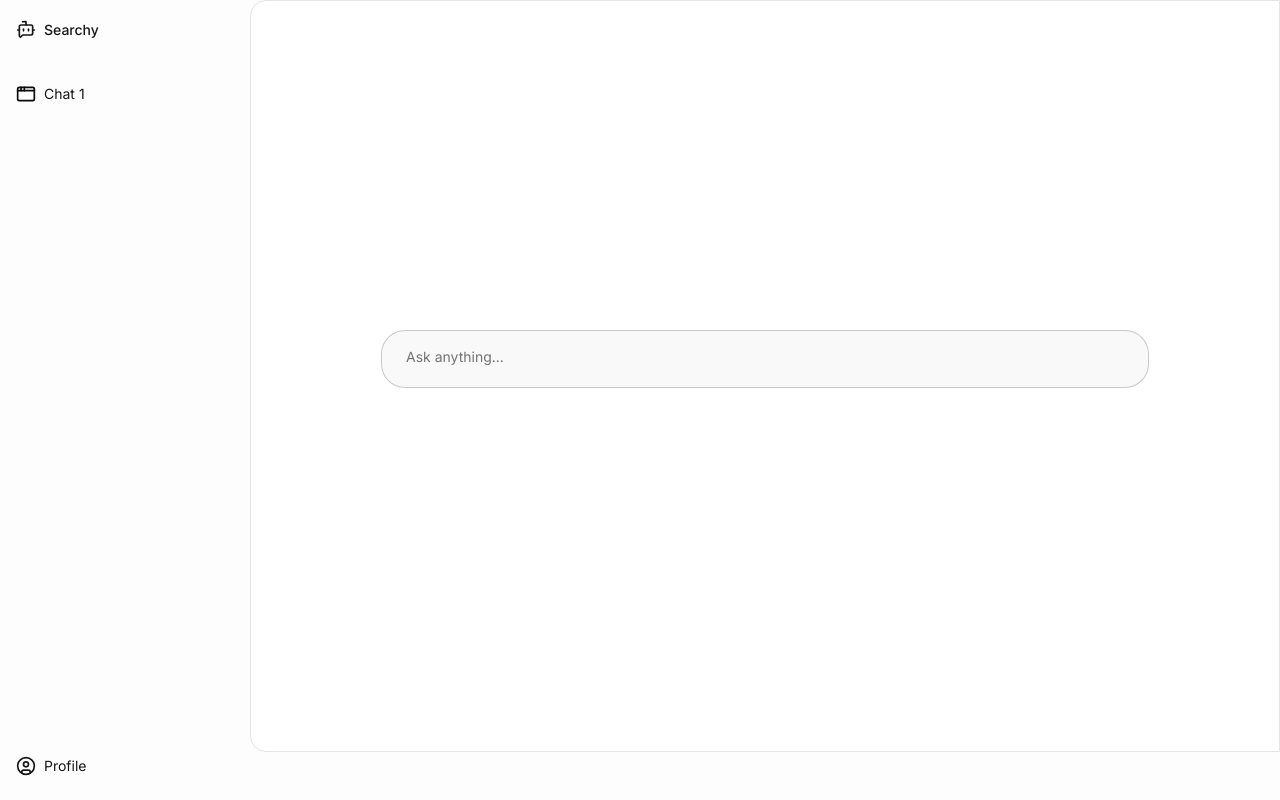
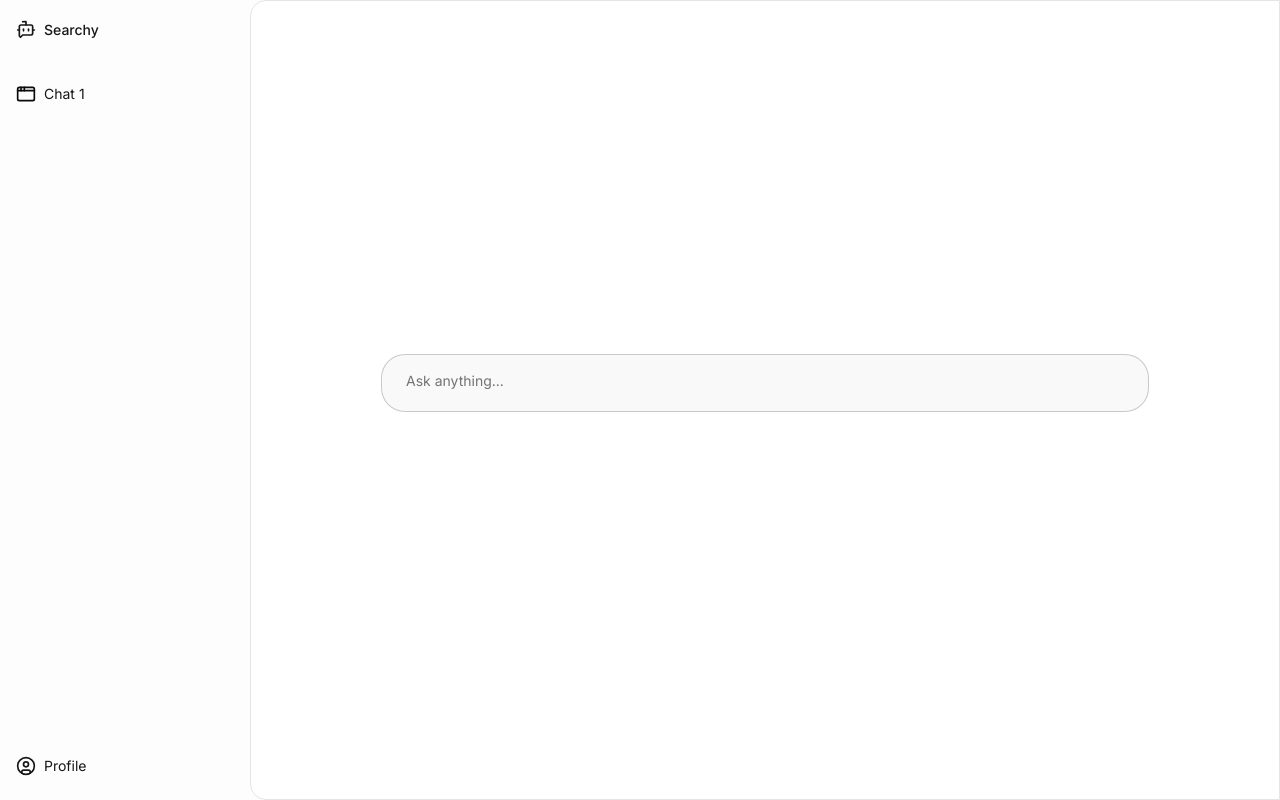
Before and after one commit to EmilsValdmanis/bachelor-ai-search-engine, a Next.js app: page / in a window 1280 px wide. Built offline with nearby package versions, Linux system fonts and the light colour scheme.

Commit message:
chore: tiny fix

```diff
--- a/src/app/(routes)/layout.tsx
+++ b/src/app/(routes)/layout.tsx
@@ -9,7 +9,7 @@ export default function RootLayout({
         <>
             <AppSidebar />
             <main className="flex grow">
-                <div className="bg-background flex h-full max-h-[100vh] w-full flex-1 flex-col overflow-auto border md:max-h-[calc(100dvh-48px)] md:rounded-l-2xl">
+                <div className="bg-background flex h-full max-h-[calc(100dvh-48px)] w-full flex-1 flex-col overflow-auto border md:max-h-[100vh] md:rounded-l-2xl">
                     {children}
                 </div>
             </main>
```
